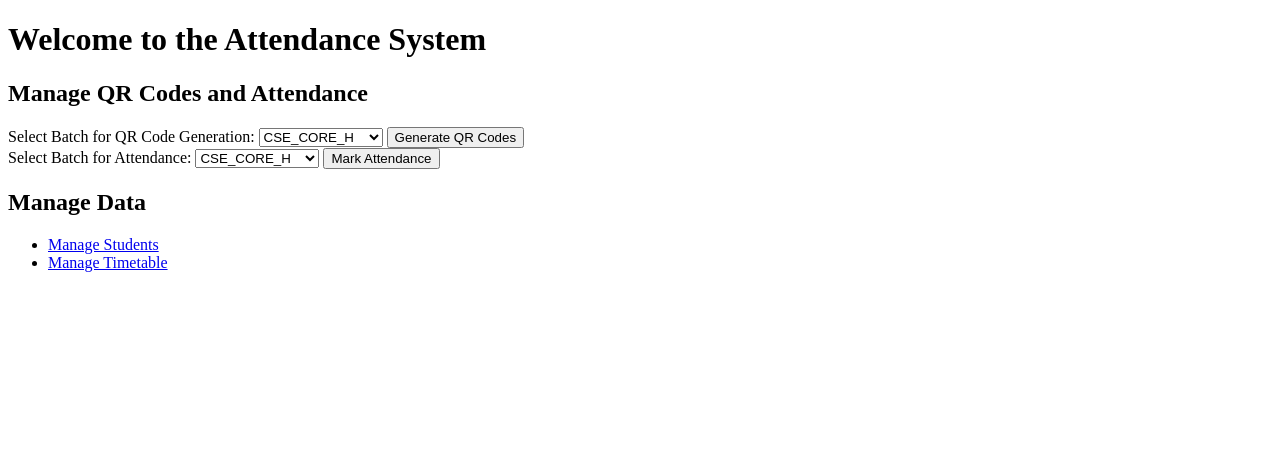
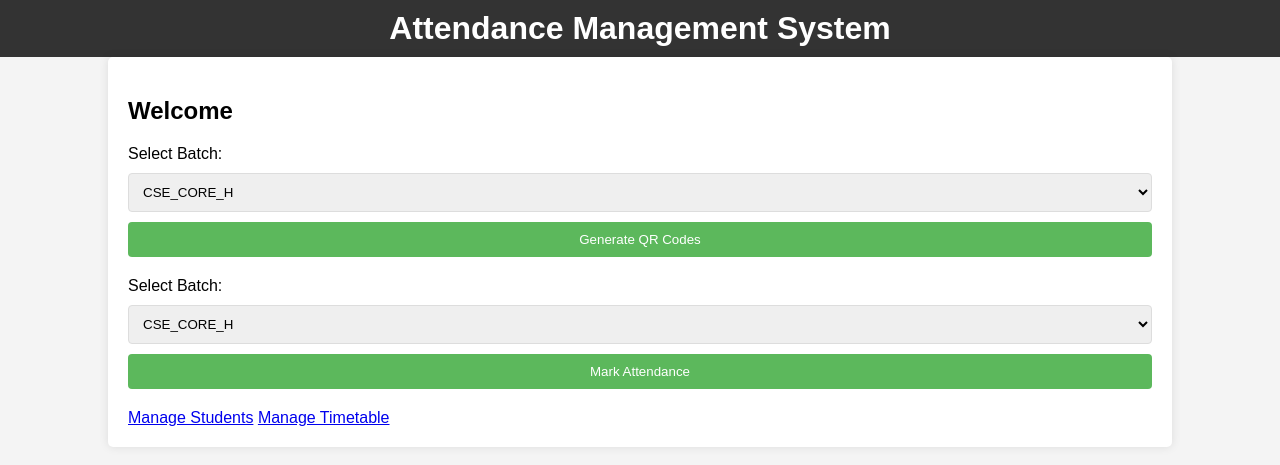
Before and after one commit to Shauryam-singh/Advance-Attendance, a Flask app: page / in a window 1280 px wide. Shown: the top 465 px of the page. Run offline with Flask 3, Linux system fonts and the light colour scheme.

Commit message:
Added css

```diff
--- /dev/null
+++ b/static/styles.css
@@ -0,0 +1,90 @@
+/* General Styles */
+body {
+    font-family: Arial, sans-serif;
+    margin: 0;
+    padding: 0;
+    background-color: #f4f4f4;
+}
+
+.container {
+    width: 80%;
+    margin: 0 auto;
+    padding: 20px;
+    background: #fff;
+    box-shadow: 0 0 10px rgba(0, 0, 0, 0.1);
+    border-radius: 5px;
+}
+
+/* Header Styles */
+header {
+    background: #333;
+    color: #fff;
+    padding: 10px 0;
+    text-align: center;
+}
+
+header h1 {
+    margin: 0;
+}
+
+/* Form Styles */
+form {
+    margin: 20px 0;
+}
+
+form input[type="text"], form input[type="submit"], form select {
+    display: block;
+    width: 100%;
+    padding: 10px;
+    margin: 10px 0;
+    border: 1px solid #ddd;
+    border-radius: 4px;
+}
+
+form input[type="submit"] {
+    background: #5cb85c;
+    color: #fff;
+    border: none;
+    cursor: pointer;
+}
+
+form input[type="submit"]:hover {
+    background: #4cae4c;
+}
+
+/* Table Styles */
+table {
+    width: 100%;
+    border-collapse: collapse;
+    margin: 20px 0;
+}
+
+table th, table td {
+    border: 1px solid #ddd;
+    padding: 10px;
+    text-align: left;
+}
+
+table th {
+    background: #f4f4f4;
+}
+
+/* Flash Messages */
+.flash {
+    padding: 10px;
+    margin: 20px 0;
+    border: 1px solid transparent;
+    border-radius: 4px;
+}
+
+.flash.success {
+    color: #3c763d;
+    background-color: #dff0d8;
+    border-color: #d6e9c6;
+}
+
+.flash.error {
+    color: #a94442;
+    background-color: #f2dede;
+    border-color: #ebccd1;
+}
--- a/templates/index.html
+++ b/templates/index.html
@@ -2,46 +2,43 @@
 <html lang="en">
 <head>
     <meta charset="UTF-8">
-    <title>Attendance System</title>
+    <meta name="viewport" content="width=device-width, initial-scale=1.0">
+    <title>Home</title>
+    <link rel="stylesheet" href="{{ url_for('static', filename='styles.css') }}">
 </head>
 <body>
-    <h1>Welcome to the Attendance System</h1>
-
-    {% with messages = get_flashed_messages() %}
+    <header>
+        <h1>Attendance Management System</h1>
+    </header>
+    <div class="container">
+        {% with messages = get_flashed_messages(with_categories=true) %}
             {% if messages %}
-        <ul>
-          {% for message in messages %}
-            <li>{{ message }}</li>
+                {% for category, message in messages %}
+                    <div class="flash {{ category }}">{{ message }}</div>
                 {% endfor %}
-        </ul>
             {% endif %}
         {% endwith %}
-
-    <h2>Manage QR Codes and Attendance</h2>
-    <form method="get" action="/generate_qr_codes">
-        <label for="batch">Select Batch for QR Code Generation:</label>
-        <select id="batch" name="batch">
-            {% for b in batches %}
-                <option value="{{ b }}">{{ b }}</option>
+        <h2>Welcome</h2>
+        <form action="{{ url_for('generate_qr_codes') }}" method="get">
+            <label for="batch">Select Batch:</label>
+            <select name="batch" id="batch">
+                {% for batch in batches %}
+                    <option value="{{ batch }}">{{ batch }}</option>
                 {% endfor %}
             </select>
             <input type="submit" value="Generate QR Codes">
         </form>
-
-    <form method="get" action="/mark_attendance">
-        <label for="batch">Select Batch for Attendance:</label>
-        <select id="batch" name="batch">
-            {% for b in batches %}
-                <option value="{{ b }}">{{ b }}</option>
+        <form action="{{ url_for('mark_attendance') }}" method="get">
+            <label for="batch">Select Batch:</label>
+            <select name="batch" id="batch">
+                {% for batch in batches %}
+                    <option value="{{ batch }}">{{ batch }}</option>
                 {% endfor %}
             </select>
             <input type="submit" value="Mark Attendance">
         </form>
-
-    <h2>Manage Data</h2>
-    <ul>
-        <li><a href="{{ url_for('manage_students') }}">Manage Students</a></li>
-        <li><a href="{{ url_for('manage_timetable') }}">Manage Timetable</a></li>
-    </ul>
+        <a href="{{ url_for('manage_students') }}">Manage Students</a>
+        <a href="{{ url_for('manage_timetable') }}">Manage Timetable</a>
+    </div>
 </body>
 </html>
```
Also changed, not shown: templates/manage_students.html (+16 -17 lines), templates/manage_timetable.html (+20 -22 lines). Lines whose indentation alone changed are shown as unchanged.
